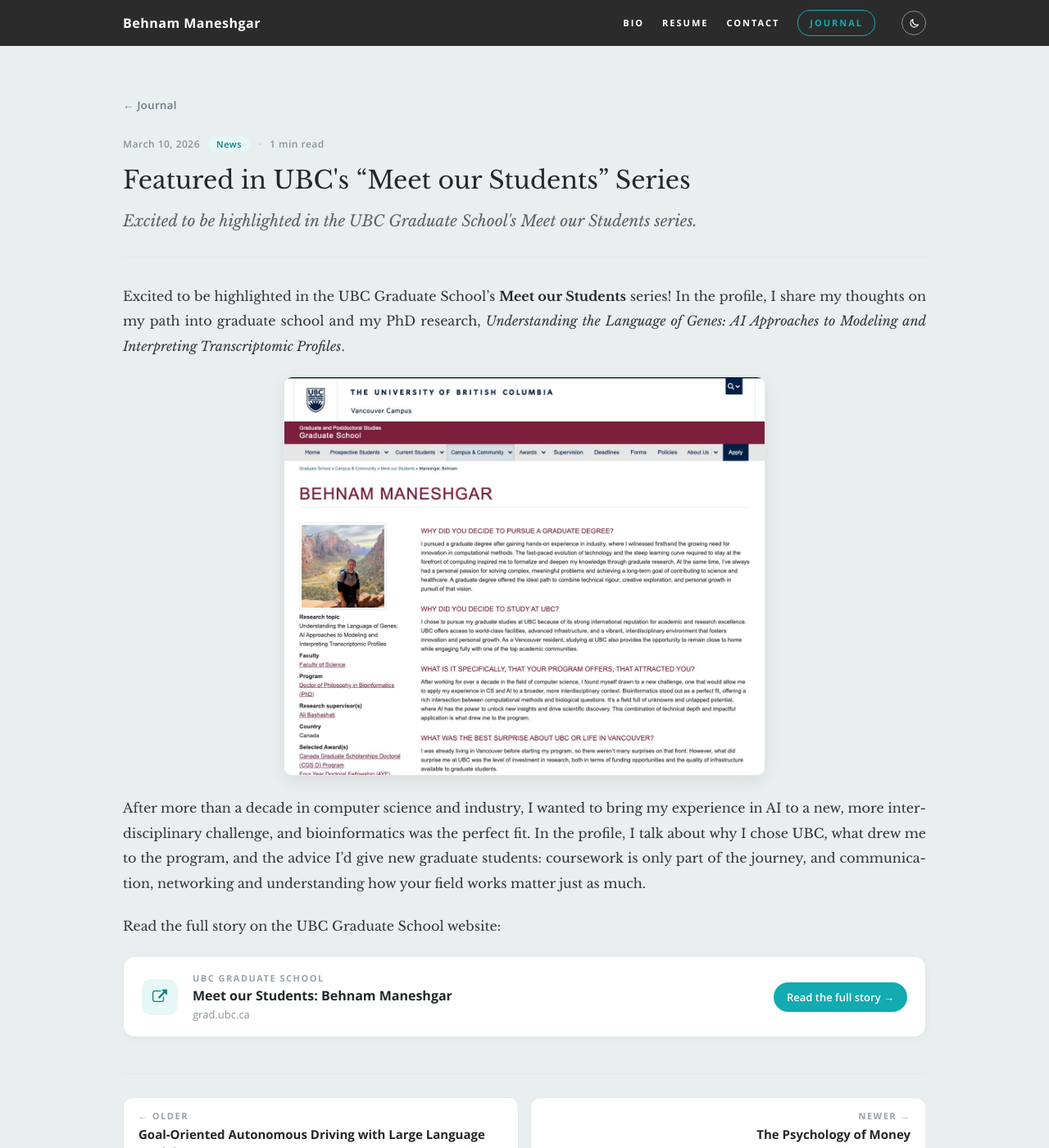
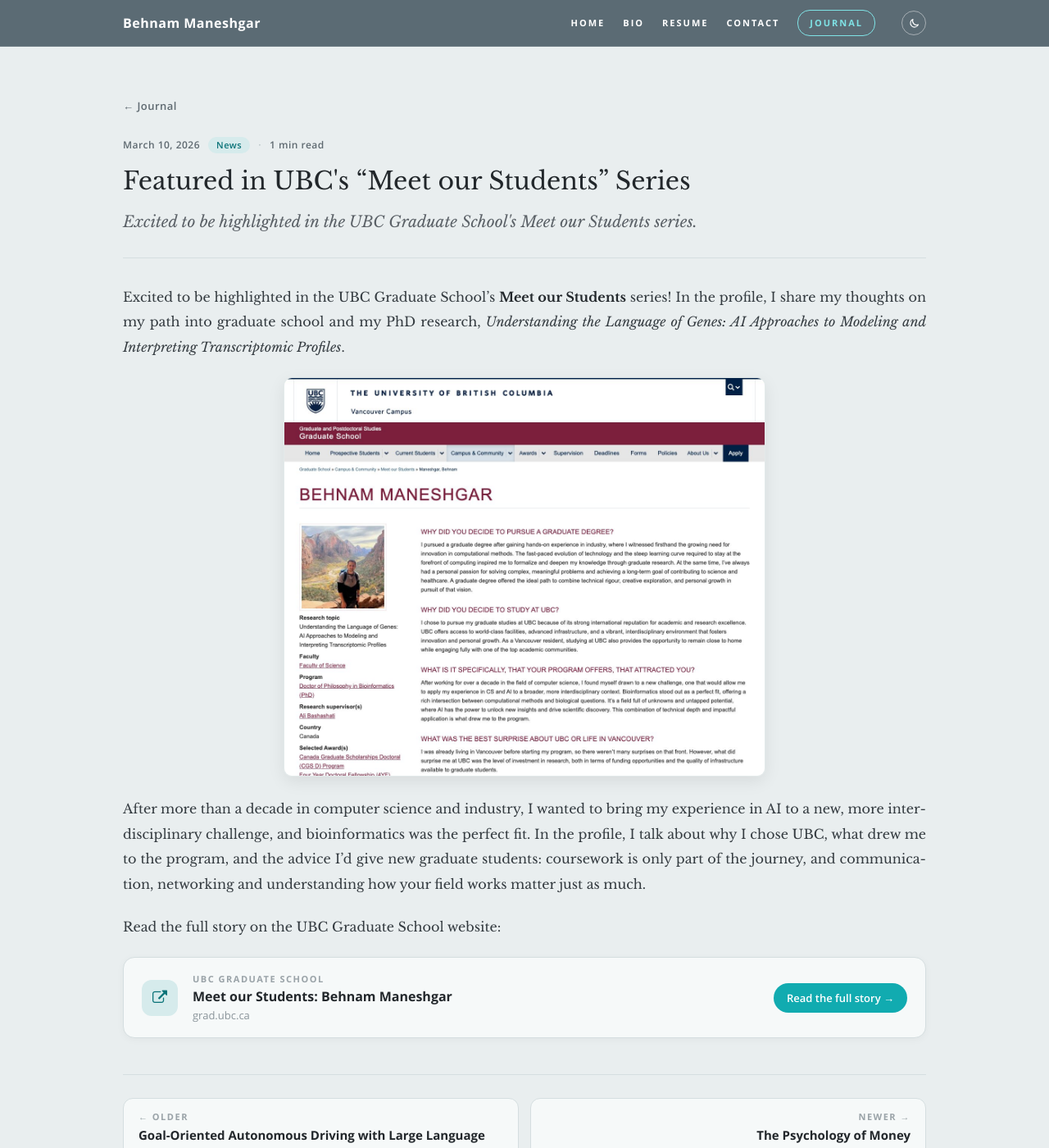
Before and after one commit to maneshgar/personal-website, a Jekyll site: the page built from _posts/2026-03-10-ubc-meet-our-students.md, in a window 1280 px wide and 1400 px high. Shown: the whole window at 82% size. Built offline with Jekyll 4.4.1, drawn with Linux system fonts in a browser that asks for light colours.

Commit message:
Day palette, matching menu bars, theme-matched ribbons, phone menu button
- Day mode: new palette (css/day.css) for the darker background: visible
  filter pills and timeline, soft off-white cards and fields, darker text
- Menu bars: Journal bar matches the home page (Home link added); day bar
  uses the welcome photo's blue-grey, night bar matches the dark page
- Day to night switch now matches the night to day speed
- Phone menu button: slim glass circle with three fine lines
- Day photo fills the screen at any size, like the night photo
- Darker website QR code

Co-Authored-By: Claude Opus 5.5 <noreply@anthropic.com>

```diff
--- a/_layouts/journal.html
+++ b/_layouts/journal.html
@@ -23,6 +23,7 @@
 	<link rel="stylesheet" href="/css/default.css?v={{ site.time | date: '%s' }}">
 	<link rel="stylesheet" href="/css/layout.css?v={{ site.time | date: '%s' }}">
 	<link rel="stylesheet" href="/css/journal.css?v={{ site.time | date: '%s' }}">
+	<link rel="stylesheet" href="/css/day.css?v={{ site.time | date: '%s' }}">
 	<link rel="stylesheet" href="/css/dark.css?v={{ site.time | date: '%s' }}">
 	{% include theme-head.html %}
 	<link rel="icon" type="image/png" sizes="32x32" href="/favicon-32.png">
@@ -37,6 +38,7 @@
 	<div class="w-topbar-inner">
 		<a class="w-brand" href="/">Behnam Maneshgar</a>
 		<ul class="w-nav">
+			<li><a href="/#home">Home</a></li>
 			<li><a href="/#about">Bio</a></li>
 			<li><a href="/#resume">Resume</a></li>
 			<li><a href="/#contact">Contact</a></li>
--- a/css/dark.css
+++ b/css/dark.css
@@ -125,7 +125,7 @@ html.theme-dark .w-body a, html.theme-dark .w-body a:visited,
 html.theme-dark .w-post-nav a, html.theme-dark .w-crumb:hover { color: var(--accent); }
 html.theme-dark .w-body code, html.theme-dark .w-body pre { background: var(--surface-2); }
 html.theme-dark .w-linkcard-icon { background: var(--accent-soft); color: var(--accent); }
-html.theme-dark .w-topbar { background: #0F1317; }
+html.theme-dark .w-topbar { background: rgba(22, 27, 32, .9); -webkit-backdrop-filter: blur(12px); backdrop-filter: blur(12px); border-bottom: 1px solid rgba(255, 255, 255, .07); }
 
 /* the moon / sun button */
 .theme-toggle {
@@ -169,7 +169,6 @@ header#home .hero-tint {
    pointer-events: none;
    background: linear-gradient(to bottom, rgba(22, 27, 32, .30) 0%, rgba(22, 27, 32, .42) 55%, rgba(22, 27, 32, .78) 100%);
    opacity: 0;
-   transition: opacity .6s ease;
 }
 html.theme-dark header#home .hero-tint { opacity: 1; }
 header#home .banner { position: relative; z-index: 1; }
@@ -194,7 +193,7 @@ header#home .hero-day {
    pointer-events: none;
    background:
       linear-gradient(to bottom, rgba(16, 26, 30, .38) 0%, rgba(16, 26, 30, .28) 45%, rgba(16, 26, 30, .30) 100%),
-      url(../images/header-day.jpg) center top / 100% auto no-repeat,
+      url(../images/header-day.jpg) center top / cover no-repeat,
       #475352;
    opacity: 1;
    transition: opacity .6s ease;
@@ -202,10 +201,39 @@ header#home .hero-day {
 html.theme-dark header#home .hero-day { opacity: 0; }
 @media (prefers-reduced-motion: reduce) { header#home .hero-day { transition: none; } }
 
-/* show the whole day photo on wide screens (no zoom); phones still need to fill */
+/* phones: shift the day photo slightly right so the pines show */
 @media only screen and (max-width: 900px) {
    header#home .hero-day {
       background-size: auto, cover;
       background-position: 0 0, 58% top;
    }
 }
+
+/* dark mode: the home page menu bar (once scrolled) uses the same bluish ribbon */
+html.theme-dark #nav-wrap.opaque { background-color: rgba(22, 27, 32, .9) !important; -webkit-backdrop-filter: blur(12px); backdrop-filter: blur(12px); border-bottom: 1px solid rgba(255, 255, 255, .07); }
+
+/* 5. phone menu button: a slim glass circle with three fine lines */
+@media only screen and (max-width: 767px) {
+   #nav-wrap > a {
+      width: 42px !important;
+      height: 42px !important;
+      border-radius: 50% !important;
+      background: rgba(16, 22, 28, .32) !important;
+      border: 1px solid rgba(255, 255, 255, .38) !important;
+      box-shadow: none !important;
+      -webkit-backdrop-filter: blur(10px);
+      backdrop-filter: blur(10px);
+   }
+   #nav-wrap > a:before {
+      border: 0 !important;
+      height: 1.5px;
+      left: 13px !important;
+      right: 13px !important;
+      top: 50% !important;
+      margin-top: -1px;
+      background: #fff;
+      border-radius: 1px;
+      box-shadow: 0 -5px 0 #fff, 0 5px 0 #fff;
+   }
+   #nav-wrap > a:after { display: none !important; }
+}
--- /dev/null
+++ b/css/day.css
@@ -0,0 +1,117 @@
+/* ------------------------------------------------------------------ */
+/* Day mode palette. Every rule is scoped to day mode, so dark mode
+/* (css/dark.css) is untouched.
+/*   page      #E9EEEF   surfaces (cards, fields)  #F6F9F9
+/*   lines     #D5DEE0   soft fills (pills, chips) #DCE5E7
+/* ------------------------------------------------------------------ */
+
+/* page background */
+html:not(.theme-dark) body,
+html:not(.theme-dark) body #about,
+html:not(.theme-dark) body #resume,
+html:not(.theme-dark) body #contact,
+html:not(.theme-dark) body footer,
+html:not(.theme-dark) body.journal-page { background: #E9EEEF !important; }
+
+/* the welcome photo fades into the same colour */
+html:not(.theme-dark) header:after {
+   background: linear-gradient(to bottom,
+      rgba(233, 238, 239, 0) 0%, rgba(233, 238, 239, .013) 8.1%, rgba(233, 238, 239, .049) 15.5%,
+      rgba(233, 238, 239, .104) 22.5%, rgba(233, 238, 239, .175) 29%, rgba(233, 238, 239, .259) 35.3%,
+      rgba(233, 238, 239, .352) 41.2%, rgba(233, 238, 239, .45) 47.1%, rgba(233, 238, 239, .55) 52.9%,
+      rgba(233, 238, 239, .648) 58.8%, rgba(233, 238, 239, .741) 64.7%, rgba(233, 238, 239, .825) 71%,
+      rgba(233, 238, 239, .896) 77.5%, rgba(233, 238, 239, .951) 84.5%, rgba(233, 238, 239, .987) 91.9%,
+      #E9EEEF 100%) !important;
+}
+
+/* section and list lines */
+html:not(.theme-dark) #resume,
+html:not(.theme-dark) #contact,
+html:not(.theme-dark) footer,
+html:not(.theme-dark) .education,
+html:not(.theme-dark) .work,
+html:not(.theme-dark) .w-post-head,
+html:not(.theme-dark) .w-post-nav,
+html:not(.theme-dark) .w-body hr { border-color: #D5DEE0 !important; }
+html:not(.theme-dark) #resume .award-list li { border-bottom-color: #CFD9DB !important; }
+html:not(.theme-dark) #about .bio-text.bio-columns { column-rule-color: #D0D9DB; }
+
+/* resume timeline: visible line, dots that sit on the page colour */
+html:not(.theme-dark) #resume .cv-entry { border-left-color: #CBD6D8; }
+html:not(.theme-dark) #resume .cv-entry:before { background: #E9EEEF; }
+html:not(.theme-dark) #resume .cv-entry:first-child:before { background: #11ABB0; }
+
+/* cards and fields: a soft off-white with a hairline, instead of stark white */
+html:not(.theme-dark) #resume .pub-list li,
+html:not(.theme-dark) .w-card a,
+html:not(.theme-dark) .w-book,
+html:not(.theme-dark) .w-linkcard,
+html:not(.theme-dark) .w-nav-card {
+   background: #F6F9F9 !important;
+   border-color: #D5DEE0 !important;
+}
+html:not(.theme-dark) .w-card a { box-shadow: 0 1px 2px rgba(20, 40, 45, .05); }
+html:not(.theme-dark) body #contact input,
+html:not(.theme-dark) body #contact textarea,
+html:not(.theme-dark) body #contact select {
+   background: #F6F9F9 !important;
+   border-color: #D0D9DB !important;
+}
+html:not(.theme-dark) body #contact input:focus,
+html:not(.theme-dark) body #contact textarea:focus { background: #fff !important; border-color: #11ABB0 !important; }
+html:not(.theme-dark) .contact-qr img { border-color: #D5DEE0; }
+
+/* pills and chips: visible against the page */
+html:not(.theme-dark) .w-filter { background: #DCE5E7; color: #2F3539; }
+html:not(.theme-dark) .w-filter:hover { background: #CFE7E8; color: #0B7F83; }
+html:not(.theme-dark) .w-filter.is-active { background: #11ABB0; color: #fff; }
+html:not(.theme-dark) .w-tag,
+html:not(.theme-dark) a.w-tag,
+html:not(.theme-dark) #resume .cv-date,
+html:not(.theme-dark) #resume .pub-toggle,
+html:not(.theme-dark) .w-linkcard-icon { background: #D6EBEC; color: #0A7378; }
+html:not(.theme-dark) .w-tag.w-highlight { background: #F5E7C4; color: #8A5E00; }
+
+/* text: a touch darker so it holds up on the darker page */
+html:not(.theme-dark) #about p,
+html:not(.theme-dark) .w-body,
+html:not(.theme-dark) .w-intro,
+html:not(.theme-dark) .w-excerpt,
+html:not(.theme-dark) #resume .desc,
+html:not(.theme-dark) #contact p.lead { color: #343B40; }
+html:not(.theme-dark) #resume .info,
+html:not(.theme-dark) .w-meta,
+html:not(.theme-dark) .w-crumb,
+html:not(.theme-dark) #resume .cv-subhead,
+html:not(.theme-dark) footer { color: #5F6A71; }
+
+/* code blocks no longer match the page colour */
+html:not(.theme-dark) .w-body code,
+html:not(.theme-dark) .w-body pre { background: #DCE5E7; }
+html:not(.theme-dark) .w-body th,
+html:not(.theme-dark) .w-body td { border-color: #D5DEE0; }
+
+/* menu bar: misty blue-grey taken from the welcome photo, with white text
+   (Journal pages, and the home page once scrolled past the photo) */
+html:not(.theme-dark) .w-topbar {
+   background: rgba(76, 92, 102, .9);
+   -webkit-backdrop-filter: blur(12px);
+   backdrop-filter: blur(12px);
+   border-bottom: 1px solid rgba(255, 255, 255, .12);
+}
+@media only screen and (min-width: 768px) {
+   html:not(.theme-dark) #nav-wrap.opaque {
+      background-color: rgba(76, 92, 102, .9) !important;
+      -webkit-backdrop-filter: blur(12px);
+      backdrop-filter: blur(12px);
+      border-bottom: 1px solid rgba(255, 255, 255, .12);
+   }
+}
+html:not(.theme-dark) .w-nav a.current,
+html:not(.theme-dark) .w-nav a:hover,
+html:not(.theme-dark) .w-brand:hover { color: #7FE3E6; }
+html:not(.theme-dark) .w-nav li.nav-page a { border-color: #7FE3E6; }
+@media only screen and (min-width: 768px) {
+   html:not(.theme-dark) #nav-wrap.opaque ul#nav li.current a,
+   html:not(.theme-dark) #nav-wrap.opaque ul#nav li a:hover { color: #7FE3E6; }
+}
--- a/css/layout.css
+++ b/css/layout.css
@@ -1696,23 +1696,3 @@ header .banner .banner-text h1.responsive-headline {
    }
    html.theme-dark .contact-qr img { border-color: #2E3841; }
 }
-
-/* Day mode: page background a shade darker (was #F4F7F7) */
-html:not(.theme-dark) body,
-html:not(.theme-dark) body #about,
-html:not(.theme-dark) body #resume,
-html:not(.theme-dark) body #contact,
-html:not(.theme-dark) body footer,
-html:not(.theme-dark) body.journal-page { background: #E9EEEF !important; }
-html:not(.theme-dark) header:after {
-   background: linear-gradient(to bottom,
-      rgba(233, 238, 239, 0) 0%, rgba(233, 238, 239, .013) 8.1%, rgba(233, 238, 239, .049) 15.5%,
-      rgba(233, 238, 239, .104) 22.5%, rgba(233, 238, 239, .175) 29%, rgba(233, 238, 239, .259) 35.3%,
-      rgba(233, 238, 239, .352) 41.2%, rgba(233, 238, 239, .45) 47.1%, rgba(233, 238, 239, .55) 52.9%,
-      rgba(233, 238, 239, .648) 58.8%, rgba(233, 238, 239, .741) 64.7%, rgba(233, 238, 239, .825) 71%,
-      rgba(233, 238, 239, .896) 77.5%, rgba(233, 238, 239, .951) 84.5%, rgba(233, 238, 239, .987) 91.9%,
-      #E9EEEF 100%) !important;
-}
-html:not(.theme-dark) #resume,
-html:not(.theme-dark) #contact,
-html:not(.theme-dark) footer { border-color: #D9E1E3 !important; }
--- a/index.html
+++ b/index.html
@@ -39,6 +39,7 @@
 	<link rel="stylesheet" href="css/media-queries.css?v={{ site.time | date: '%s' }}">
 	<link rel="stylesheet" href="css/magnific-popup.css?v={{ site.time | date: '%s' }}">
 	<link rel="stylesheet" href="css/journal.css?v={{ site.time | date: '%s' }}">
+	<link rel="stylesheet" href="css/day.css?v={{ site.time | date: '%s' }}">
 	<link rel="stylesheet" href="css/dark.css?v={{ site.time | date: '%s' }}">
 	{% include theme-head.html %}
 	{% feed_meta %}
```
Also changed, not shown: images/qr-website.png.
